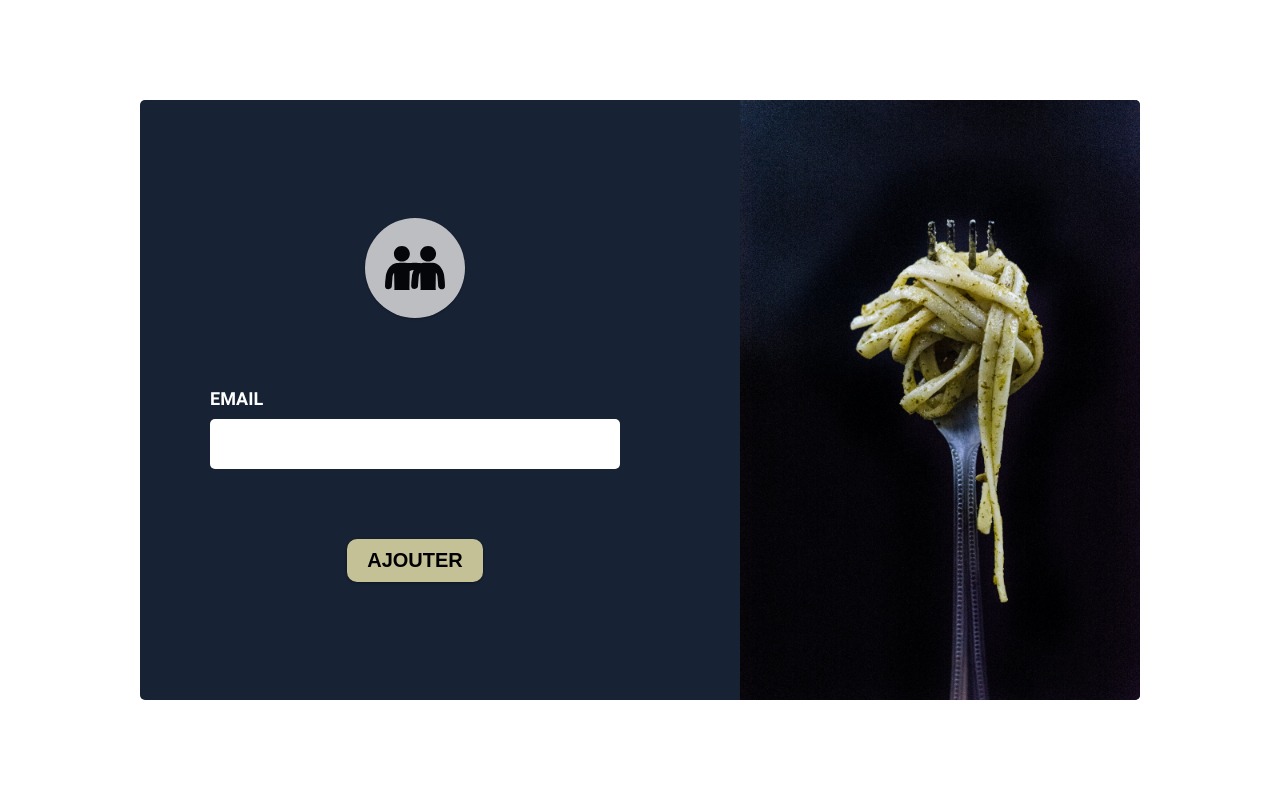
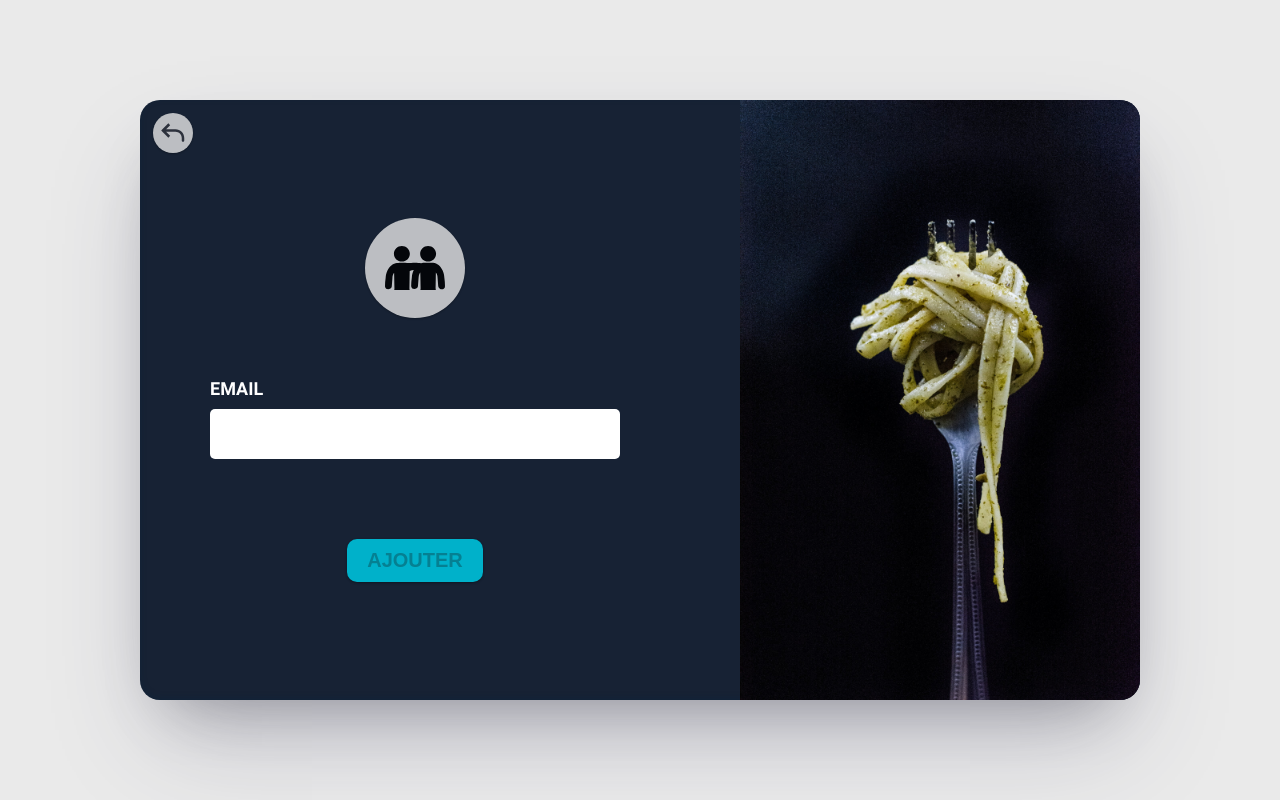
Before and after one commit to AlexisAG11/TrustYourFriend-Front, an Angular app: page /add-friends in a window 1280 px wide. Built offline with nearby package versions, Linux system fonts and the light colour scheme.

Commit message:
Avancemment 4 (ajout liste amis et ajout ami et mis à jour adresse front)

```diff
--- a/src/app/add-address/add-address.component.css
+++ b/src/app/add-address/add-address.component.css
@@ -17,6 +17,7 @@
     flex-direction: row;
     border-radius: 20px;
     overflow: hidden;
+    position: relative;
 }
 
 .info {
@@ -121,7 +122,7 @@ textarea {
 .submit-button-valid{
     cursor: pointer;
 }
-.submit-button:hover{
+.submit-button:not(:disabled):hover{
     background-color: #25a5c4;
 }
 
@@ -159,3 +160,25 @@ input.ng-invalid.ng-touched {
     width: 20px;
     filter: invert(50%) sepia(67%) saturate(654%) hue-rotate(140deg) brightness(95%) contrast(102%);
 }
+
+.goback-logo {
+    background-color: rgb(230, 230, 230);
+    opacity: 0.8;
+    display: flex;
+    justify-content: center;
+    align-items: center;
+    padding: 10px;
+    width: 40px;
+    height: 40px;
+    border: 0;
+    border-radius: 50%;
+    box-shadow: rgba(0, 0, 0, 0.12) 0px 1px 3px, rgba(0, 0, 0, 0.24) 0px 1px 2px;
+    position: absolute;
+    left: 13px;
+    top: 13px;
+    cursor: pointer;
+}
+
+.goback-img {
+    width: 30px;
+}
--- a/src/app/add-address/add-address.component.html
+++ b/src/app/add-address/add-address.component.html
@@ -1,6 +1,9 @@
 <form #addressForm="ngForm" (ngSubmit)="onSubmitAddress(addressForm)">
     <div class="form-container">
         <div class="form">
+            <button type="button" class="goback-logo" [routerLink]="['/feed']">
+                <img class="goback-img" src="../../assets/images/back-svgrepo-com.svg" alt="">
+            </button>
             <div class="info">
                 <div class="location-logo-container">
                     <div class="location-logo">
@@ -35,7 +38,7 @@
                     </div>
                 </div>
                 <div class="button-wrapper">
-                    <button type="submit" [ngClass]="{'submit-button':true, 'submit-button-valid':addressForm.valid}" [disabled]="!addressForm.valid" > AJOUTER</button>
+                    <button type="submit" [ngClass]="{'submit-button':true, 'submit-button-valid':addressForm.valid}" [disabled]="!addressForm.valid" >AJOUTER</button>
                 </div>
             </div>
             <img class="img-ajouter-adresse" src="../../assets/images/alice-pasqual-ticuPP5l2qg-unsplash.jpg" alt="">
--- a/src/app/add-friends/add-friends.component.css
+++ b/src/app/add-friends/add-friends.component.css
@@ -9,16 +9,19 @@ body {
     align-items: center;
     justify-content: center;
     height: 100vh;
+    background-color: rgb(234, 234, 234);
 }
 
 .form {
     background-color: rgb(23,34,52);
+    box-shadow: rgba(50, 50, 93, 0.25) 0px 50px 100px -20px, rgba(0, 0, 0, 0.3) 0px 30px 60px -30px, rgba(10, 37, 64, 0.35) 0px -2px 6px 0px inset;
     width: 1000px;
     height: 600px;
     display: flex;
     flex-direction: row;
-    border-radius: 5px;
+    border-radius: 20px;
     overflow: hidden;
+    position: relative;
 }
 
 .info-wrapper {
@@ -32,7 +35,7 @@ body {
 .info {
     display: flex;
     flex-direction: column;
-    gap: 70px;
+    gap: 60px;
 }
 
 .info-content-title {
@@ -55,7 +58,7 @@ input {
     object-fit: cover;
     width: 40%;
 }
-.location-logo {
+.friend-logo {
     background-color: rgb(230, 230, 230);
     opacity: 0.8;
     display: flex;
@@ -68,12 +71,32 @@ input {
     border-radius: 50%;
     box-shadow: rgba(0, 0, 0, 0.12) 0px 1px 3px, rgba(0, 0, 0, 0.24) 0px 1px 2px;
 }
+.goback-logo {
+    background-color: rgb(230, 230, 230);
+    opacity: 0.8;
+    display: flex;
+    justify-content: center;
+    align-items: center;
+    padding: 10px;
+    width: 40px;
+    height: 40px;
+    border: 0;
+    border-radius: 50%;
+    box-shadow: rgba(0, 0, 0, 0.12) 0px 1px 3px, rgba(0, 0, 0, 0.24) 0px 1px 2px;
+    position: absolute;
+    left: 13px;
+    top: 13px;
+    cursor: pointer;
+}
 
-.location-img {
+.friend-img {
     width: 60px;
 }
+.goback-img {
+    width: 30px;
+}
 
-.location-logo-container {
+.friend-logo-container {
     display: flex;
     flex-direction: column;
     align-items: center;
@@ -84,17 +107,34 @@ input {
     width: 410px;
     display: flex;
     justify-content: center;
+    margin-top: 20px;
 }
 
-button {
+.submit-button {
     padding-top: 10px;
     padding-bottom: 10px;
     padding-left: 20px;
     padding-right: 20px;
-    background-color: rgb(196,193,150);
+    background-color: #00b1ca;
     border: none;
     border-radius: 10px;
     font-weight: bold;
     font-size: 20px;
     box-shadow: rgba(0, 0, 0, 0.12) 0px 1px 3px, rgba(0, 0, 0, 0.24) 0px 1px 2px;
 }
+.submit-button-valid{
+    cursor: pointer;
+}
+.submit-button:not(:disabled):hover{
+    background-color: #25a5c4;
+}
+
+input.ng-invalid.ng-touched {
+    border: 1px solid red;
+}
+
+.errorMessage {
+    color: rgb(255, 71, 71);
+    margin-top: 5px;
+    margin-bottom: 0;
+}
--- a/src/app/add-friends/add-friends.component.html
+++ b/src/app/add-friends/add-friends.component.html
@@ -1,22 +1,27 @@
-<form #friendsForm="ngForm" (ngSubmit)="onSubmitFriends()"></form>
+<form #friendsForm="ngForm" (ngSubmit)="onSubmitFriends(friendsForm)">
     <div class="form-container">
         <div class="form">
+            <button type="button" class="goback-logo" [routerLink]="['/feed']">
+                <img class="goback-img" src="../../assets/images/back-svgrepo-com.svg" alt="">
+            </button>
             <div class="info-wrapper">
                 <div class="info">
-                <div class="location-logo-container">
-                    <div class="location-logo">
-                        <img class="location-img" src="../../assets/images/friends-icon.svg" alt="">
+                    <div class="friend-logo-container">
+                        <div class="friend-logo">
+                            <img class="friend-img" src="../../assets/images/friends-icon.svg" alt="">
                         </div>
                     </div>
                     <div class="content">
                         <div class="info-content-title">EMAIL</div>
-                    <input type="text">
+                        <input type="text" ngModel name="email" required>
+                        <p class="errorMessage" *ngIf="isError">{{errorMsg}}</p>
                     </div>
                     <div class="button-wrapper">
-                    <button> AJOUTER</button>
+                        <button type="submit" [ngClass]="{'submit-button':true, 'submit-button-valid':friendsForm.valid}" [disabled]="!friendsForm.valid" > AJOUTER</button>
                     </div>
                 </div>
             </div>
             <img class="img-ajouter-adresse" src="../../assets/images/alice-pasqual-ticuPP5l2qg-unsplash.jpg" alt="">
         </div>
     </div>
+</form>
--- a/src/app/add-friends/add-friends.component.ts
+++ b/src/app/add-friends/add-friends.component.ts
@@ -1,4 +1,9 @@
+import { HttpClient, HttpErrorResponse } from '@angular/common/http';
 import { Component } from '@angular/core';
+import { NgForm } from '@angular/forms';
+import { Router } from '@angular/router';
+import { catchError, throwError } from 'rxjs';
+import { environment } from 'src/environments/environment.development';
 
 @Component({
   selector: 'app-add-friends',
@@ -6,7 +11,28 @@ import { Component } from '@angular/core';
   styleUrls: ['./add-friends.component.css']
 })
 export class AddFriendsComponent {
-  onSubmitFriends(){
 
+  constructor(private http: HttpClient, private router: Router){}
+
+  errorMsg: string = "";
+  isError : boolean = false;
+
+  onSubmitFriends(form: NgForm){
+    const email = form.value.email;
+    this.http.patch(environment.apiUrl + '/friends/add',
+      {
+        friendEmail: email
+      }
+    ).subscribe(res => {
+      this.router.navigate(['/feed']);
+    },
+    error => {
+      this.isError = true;
+      this.errorMsg = error.error.msg;
+      setTimeout(() => {
+        this.isError = false;
+      }, 2000)
+    })
   }
+
 }
--- a/src/app/feed/feed-center/feed-center.component.ts
+++ b/src/app/feed/feed-center/feed-center.component.ts
@@ -12,6 +12,7 @@ import { AuthentificationService } from 'src/app/authentification/authentificati
 export class FeedCenterComponent implements OnInit,OnDestroy {
 
   sub: Subscription = new Subscription();
+  sub2: Subscription = new Subscription();
   places = [];
   idUser = "";
   constructor(private feedService: FeedService, private authService: AuthentificationService){}
@@ -21,12 +22,18 @@ export class FeedCenterComponent implements OnInit,OnDestroy {
       this.places = data.places;
       this.idUser = data.user;
     })
+
+    this.sub2 = this.feedService.placeSubject.subscribe( data => {
+      this.places = data.places;
+    })
+
   }
 
 
 
   ngOnDestroy(): void {
     this.sub.unsubscribe();
+    this.sub2.unsubscribe();
   }
 
 }
--- a/src/app/feed/feed-right/feed-right.component.html
+++ b/src/app/feed/feed-right/feed-right.component.html
@@ -17,5 +17,5 @@
     <button class="button-ami" (click)="addFriend()"> AJOUTER AMI</button>
 </div>
 <div class="all-friends">
-    <app-friends-list *ngFor="let friend of friends" [friend]="friend"></app-friends-list>
+    <app-friends-list @fadeOut *ngFor="let friend of friends" [friend]="friend" [friends]="friends"></app-friends-list>
 </div>
--- a/src/app/feed/feed-right/friends-list/friends-list.component.css
+++ b/src/app/feed/feed-right/friends-list/friends-list.component.css
@@ -3,6 +3,7 @@
     flex-direction: row;
     gap: 10px;
     align-items: center;
+    position: relative;
 }
 
 .pp {
@@ -17,3 +18,21 @@
     font-weight: 600;
     font-size: 16px;
 }
+
+.delete-friend-container {
+    background-color: rgb(201, 201, 201);
+    display: flex;
+    justify-content: center;
+    padding: 3px;
+    border-radius: 50%;
+    cursor: pointer;
+    transition: background-color 0.3s;
+    position: absolute;
+    right: 10px;
+}
+.delete-friend-container:hover {
+    background-color: rgb(166, 166, 166);
+}
+.delete-friend {
+    width: 22px;
+}
--- a/src/app/feed/feed-right/friends-list/friends-list.component.html
+++ b/src/app/feed/feed-right/friends-list/friends-list.component.html
@@ -1,4 +1,7 @@
 <div class="friend">
     <img class="pp" src="../../assets/images/avatar-svgrepo-com.svg" alt="">
     <div class="name">{{friend.name}}</div>
+    <div class="delete-friend-container" (click)="onDeleteFriend(friend.name, friend._id)">
+        <img class="delete-friend" src="../../assets/images/trash-alt-svgrepo-com.svg" alt="" >
+    </div>
 </div>
--- a/src/app/feed/feed.service.ts
+++ b/src/app/feed/feed.service.ts
@@ -1,6 +1,6 @@
 import { HttpClient } from '@angular/common/http';
 import { Injectable } from '@angular/core';
-import { tap } from 'rxjs';
+import { Subject, tap } from 'rxjs';
 import { environment } from 'src/environments/environment.development';
 
 @Injectable({
@@ -9,6 +9,7 @@ import { environment } from 'src/environments/environment.development';
 export class FeedService {
 
   private places = [];
+  placeSubject = new Subject<any>();
 
   constructor(private http: HttpClient) { }
 
```
Also changed, not shown: src/app/feed/feed-right/feed-right.component.ts (+16 -2 lines), src/app/feed/feed-right/friends-list/friends-list.component.ts (+29 -1 lines), src/assets/images/back-svgrepo-com.svg (added). Lines whose indentation alone changed are shown as unchanged.
